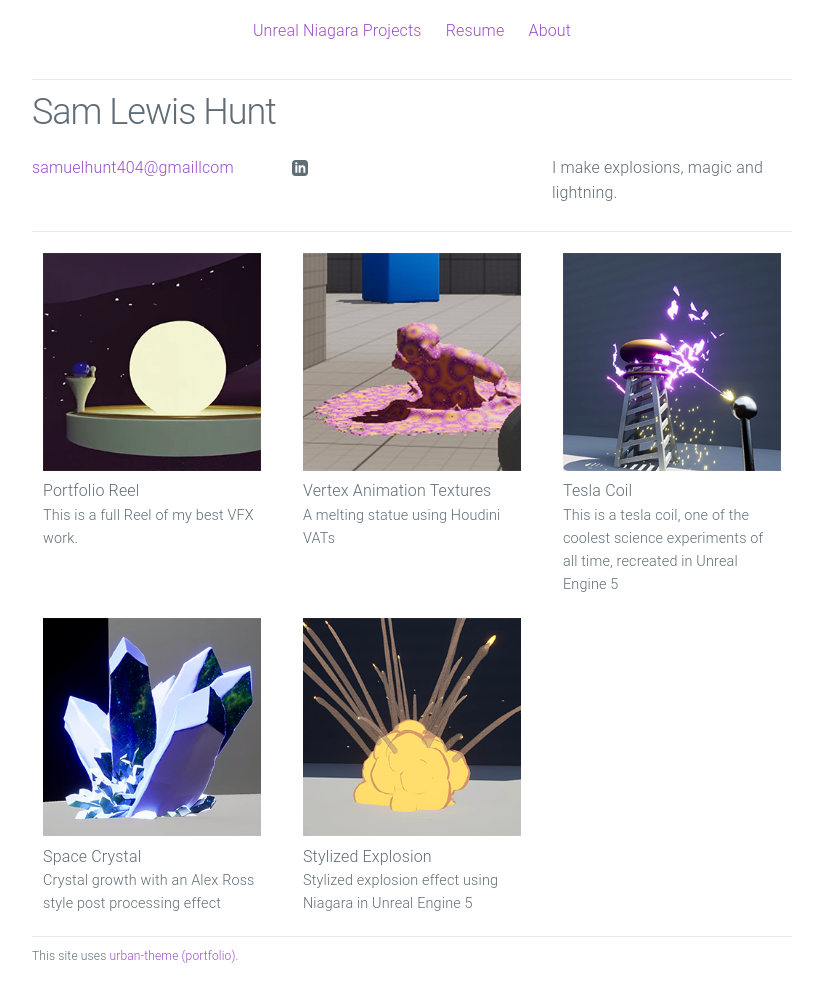
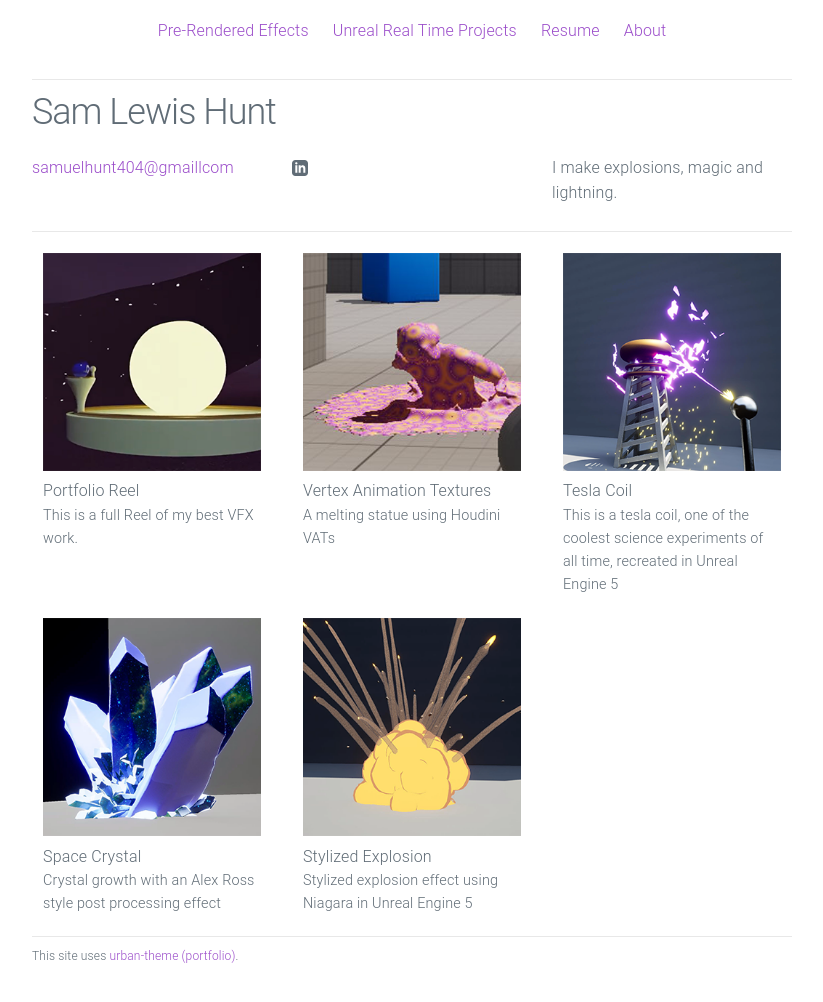
Before and after one commit to samhunt404/samhunt404.github.io, a Jekyll site: the page built from index.html, in a window 1280 px wide. Shown: the whole page, without its empty margins (228-1051 px from the left). Built offline with Jekyll 4.4.1, drawn with Linux system fonts in a browser that asks for light colours.

Commit message:
Update header.html

```diff
--- a/_includes/header.html
+++ b/_includes/header.html
@@ -3,7 +3,8 @@
 
   <nav class="navbar">
     <ul>
-      <li class="nav-item"><a href="{{ site.baseurl }}/">Unreal Niagara Projects</a></li>
+      <li class="nav-item"><a href="{{ site.baseurl }}/about/">Pre-Rendered Effects</a></li>
+      <li class="nav-item"><a href="{{ site.baseurl }}/">Unreal Real Time Projects</a></li>
       <li class="nav-item"><a href="{{ site.baseurl }}/resume/">Resume</a></li>
       <li class="nav-item"><a href="{{ site.baseurl }}/about/">About</a></li>
     </ul>
```
